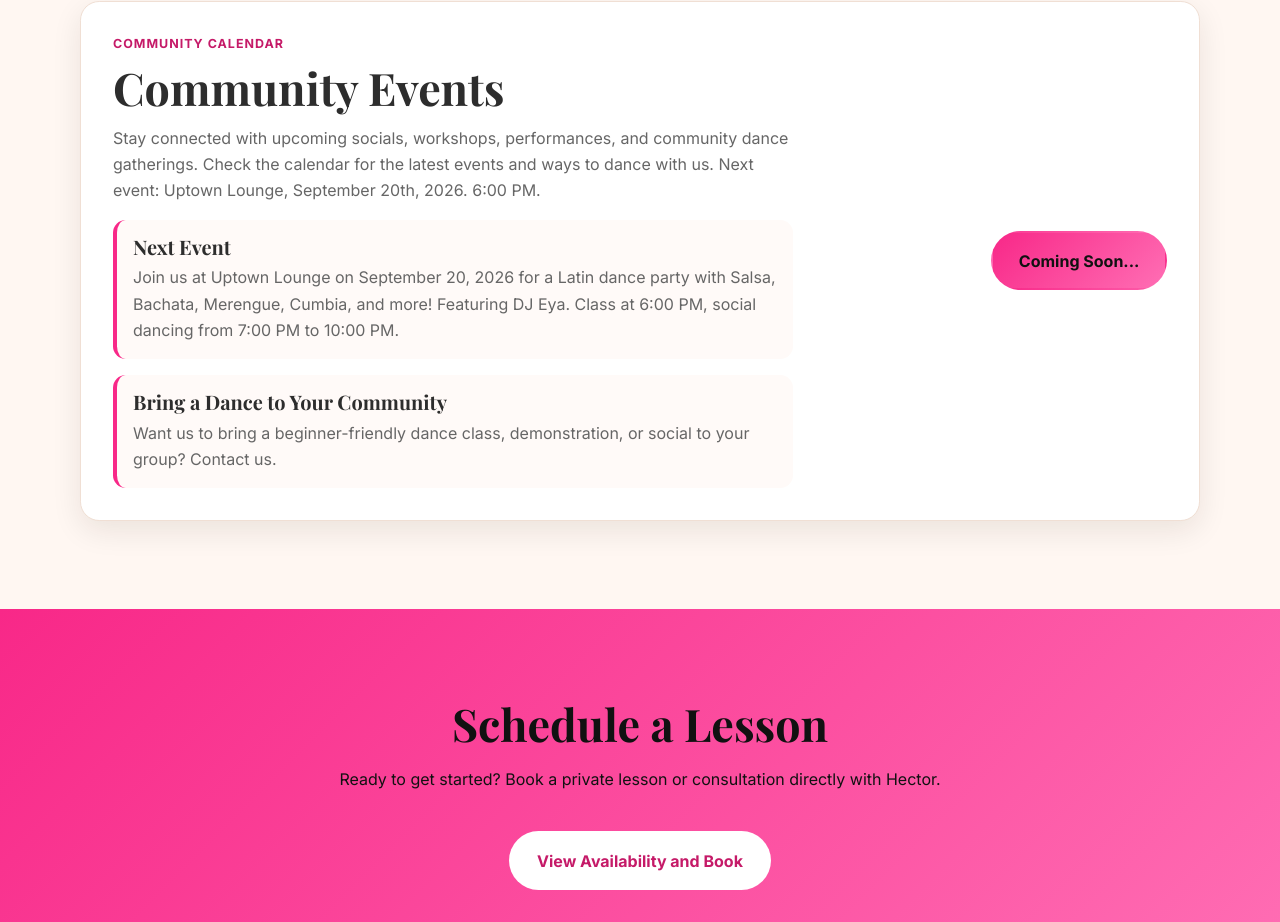
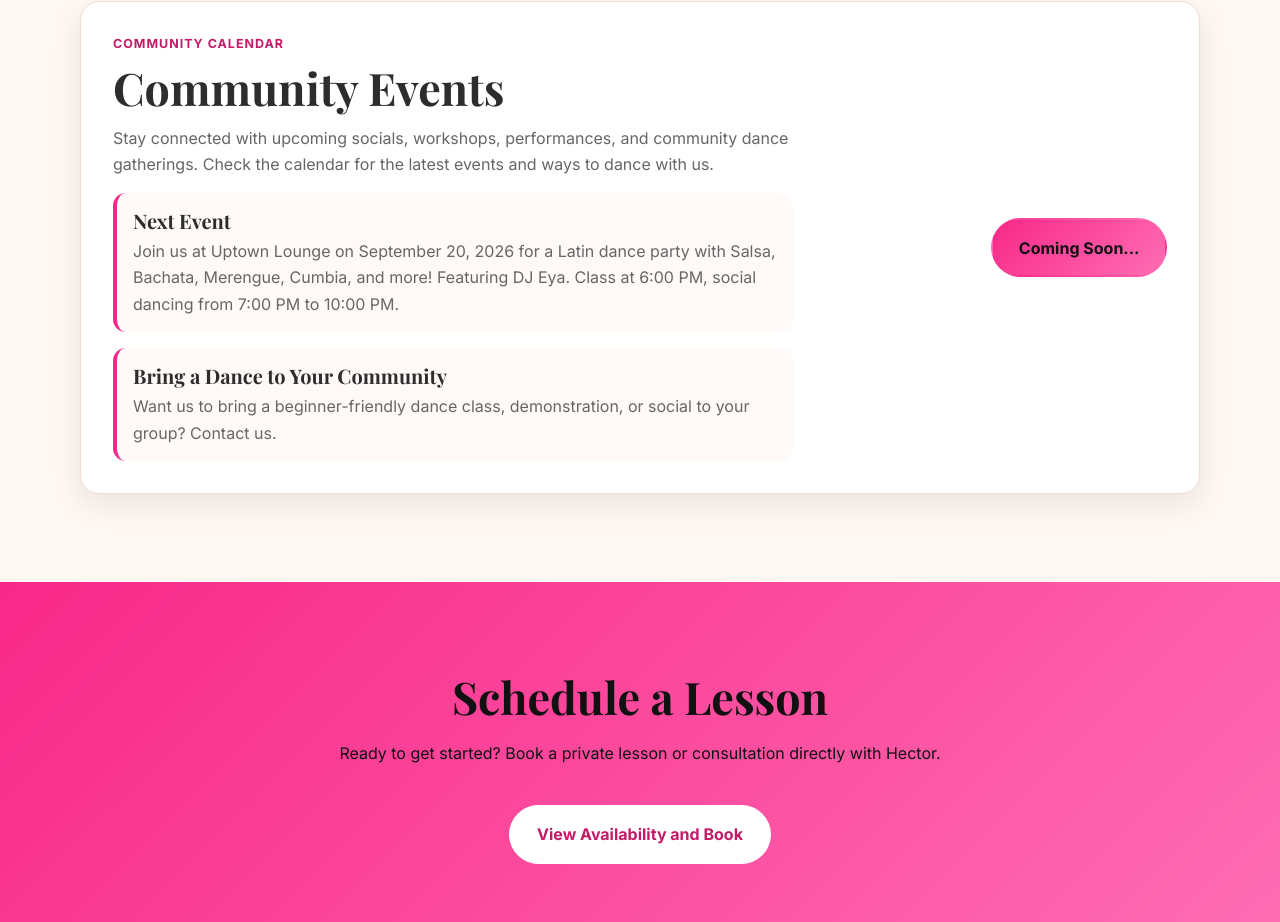
Before and after one commit to ella-schultz/justbaila, a plain HTML site: page index.html in a window 1280 px wide. Shown: the part 4018-4940 px from the top of the page. Drawn offline with nearby package versions, Linux system fonts and the light colour scheme.

Commit message:
Update index.html

```diff
--- a/index.html
+++ b/index.html
@@ -221,7 +221,7 @@
           <p class="events-kicker">Community Calendar</p>
           <h2 class="section-title section-title-left" id="events-title">Community Events</h2>
           <p class="events-description">
-            Stay connected with upcoming socials, workshops, performances, and community dance gatherings. Check the calendar for the latest events and ways to dance with us. Next event: Uptown Lounge, September 20th, 2026. 6:00 PM.
+            Stay connected with upcoming socials, workshops, performances, and community dance gatherings. Check the calendar for the latest events and ways to dance with us.
           </p>
           <div class="community-invite">
             <h3>Next Event</h3>
```
